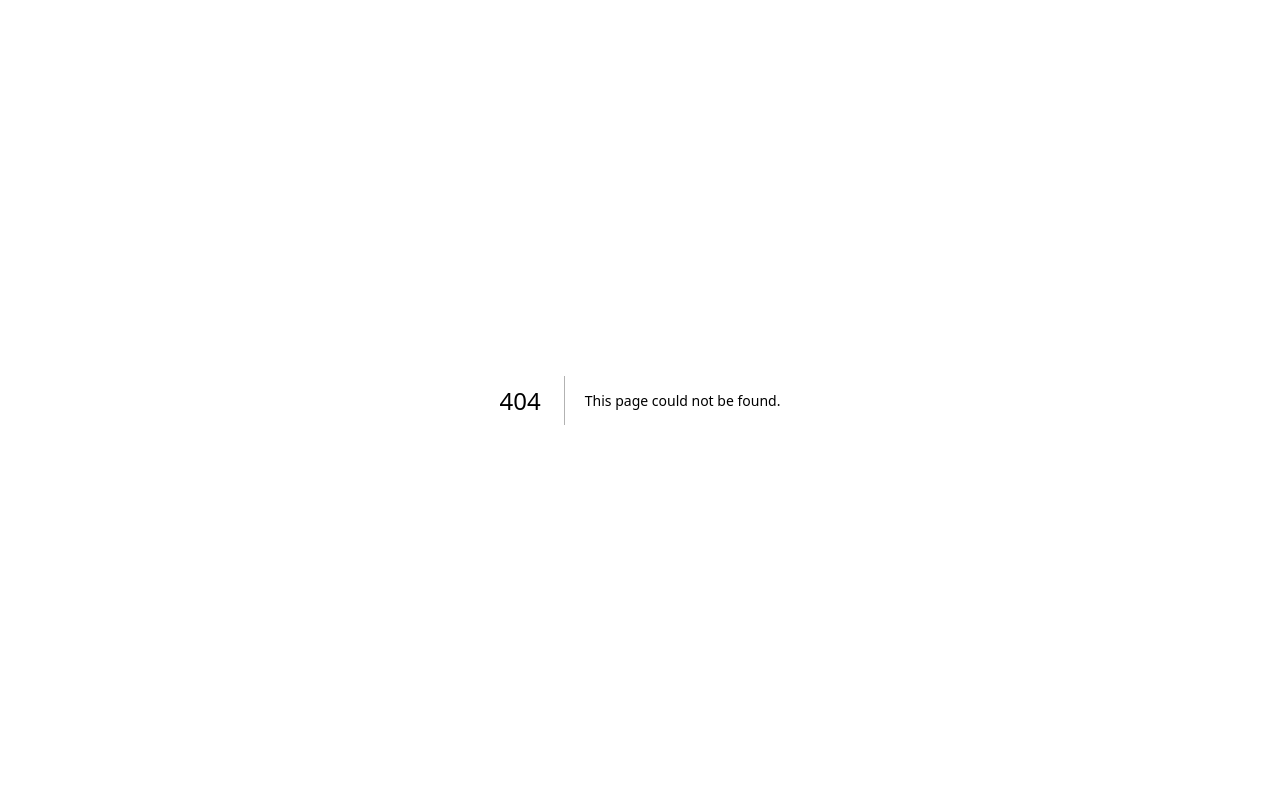
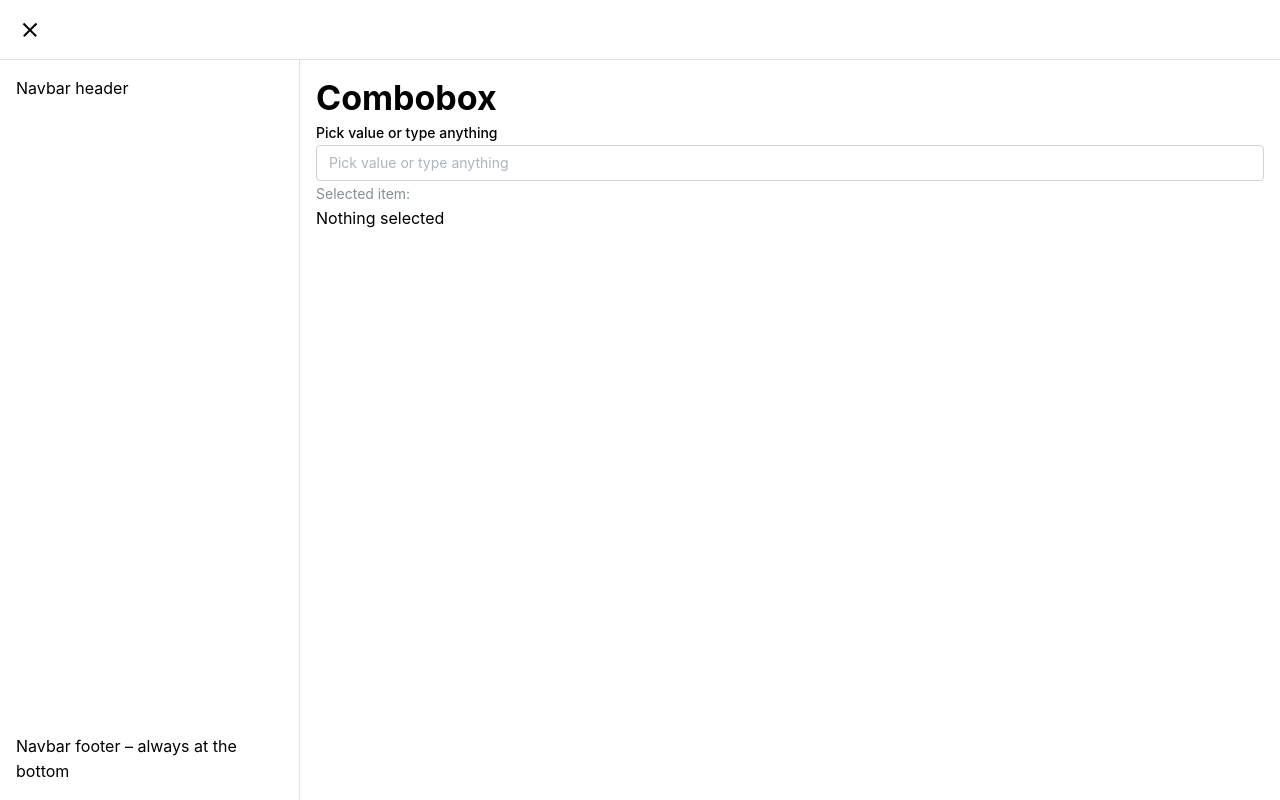
Before and after one commit to OKeattisak/nextapp, a Next.js app: page /manage/dashboard in a window 1280 px wide. Before the commit this address had no page. Built offline with nearby package versions, Linux system fonts and the light colour scheme.

Commit message:
Add Dashboard

```diff
--- a/app/login/page.tsx
+++ b/app/login/page.tsx
@@ -1,5 +1,4 @@
 "use client";
-
 import { upperFirst, useToggle } from '@mantine/hooks';
 import { useForm } from '@mantine/form';
 import {
--- /dev/null
+++ b/app/manage/dashboard/page.tsx
@@ -0,0 +1,100 @@
+"use client";
+
+import { useState } from 'react';
+import { Box, TextInput, Title } from "@mantine/core";
+import { Input, InputBase, Combobox, useCombobox, Text } from '@mantine/core';
+
+const groceries = [
+    '🍎 Apples',
+    '🍌 Bananas',
+    '🥦 Broccoli',
+    '🥕 Carrots',
+    '🍫 Chocolate',
+    '🍇 Grapes',
+    '🍋 Lemon',
+    '🥬 Lettuce',
+    '🍄 Mushrooms',
+    '🍊 Oranges',
+    '🥔 Potatoes',
+    '🍅 Tomatoes',
+    '🥚 Eggs',
+    '🥛 Milk',
+    '🍞 Bread',
+    '🍗 Chicken',
+    '🍔 Hamburger',
+    '🧀 Cheese',
+    '🥩 Steak',
+    '🍟 French Fries',
+    '🍕 Pizza',
+    '🥦 Cauliflower',
+    '🥜 Peanuts',
+    '🍦 Ice Cream',
+    '🍯 Honey',
+    '🥖 Baguette',
+    '🍣 Sushi',
+    '🥝 Kiwi',
+    '🍓 Strawberries',
+];
+
+export default function Dashboard() {
+
+    const combobox = useCombobox({
+        onDropdownClose: () => combobox.resetSelectedOption(),
+    });
+
+    const [value, setValue] = useState('');
+    const shouldFilterOptions = !groceries.some((item) => item === value);
+    const filteredOptions = shouldFilterOptions
+        ? groceries.filter((item) => item.toLowerCase().includes(value.toLowerCase().trim()))
+        : groceries;
+
+    const options = filteredOptions.map((item) => (
+        <Combobox.Option value={item} key={item}>
+            {item}
+        </Combobox.Option>
+    ));
+
+    return (
+        <>
+            <Title order={1}>Combobox</Title>
+            <Combobox
+                store={combobox}
+                onOptionSubmit={(val) => {
+                    setValue(val);
+                    combobox.closeDropdown();
+                }}
+            >
+                <Combobox.Target>
+                    <TextInput
+                        label="Pick value or type anything"
+                        placeholder="Pick value or type anything"
+                        value={value}
+                        onChange={(event) => {
+                            setValue(event.currentTarget.value);
+                            combobox.openDropdown();
+                            combobox.updateSelectedOptionIndex();
+                        }}
+                        onClick={() => combobox.openDropdown()}
+                        onFocus={() => combobox.openDropdown()}
+                        onBlur={() => combobox.closeDropdown()}
+                    />
+                </Combobox.Target>
+                <Combobox.Dropdown>
+                    <Combobox.Options mah={200} style={{ overflowY: 'auto' }}>
+                        {options.length === 0 ? <Combobox.Empty>Nothing found</Combobox.Empty> : options}
+                    </Combobox.Options>
+                </Combobox.Dropdown>
+            </Combobox>
+
+            <Box mb="xs">
+                <Text span size="sm" c="dimmed">
+                    Selected item:{' '}
+                </Text>
+
+                <Text>
+                    {value || 'Nothing selected'}
+                </Text>
+            </Box>
+        </>
+    )
+}
--- /dev/null
+++ b/app/manage/layout.tsx
@@ -0,0 +1,39 @@
+"use client";
+
+import { AppShell, Burger, Group, ScrollArea, Skeleton } from '@mantine/core';
+import { useDisclosure } from '@mantine/hooks';
+export default function Layout({
+    children,
+}: {
+    children: React.ReactNode
+}) {
+
+    const [mobileOpened, { toggle: toggleMobile }] = useDisclosure();
+    const [desktopOpened, { toggle: toggleDesktop }] = useDisclosure(true);
+
+    return (
+        <AppShell
+            header={{ height: 60 }}
+            navbar={{
+                width: 300,
+                breakpoint: 'sm',
+                collapsed: { mobile: !mobileOpened, desktop: !desktopOpened },
+            }}
+            padding="md"
+        >
+            <AppShell.Header>
+                <Group h="100%" px="md">
+                    <Burger opened={mobileOpened} onClick={toggleMobile} hiddenFrom="sm" size="sm" />
+                    <Burger opened={desktopOpened} onClick={toggleDesktop} visibleFrom="sm" size="sm" />
+                </Group>
+            </AppShell.Header>
+            <AppShell.Navbar p="md">
+                <AppShell.Section>Navbar header</AppShell.Section>
+                <AppShell.Section grow my="md" component={ScrollArea}>
+                </AppShell.Section>
+                <AppShell.Section>Navbar footer – always at the bottom</AppShell.Section>
+            </AppShell.Navbar>
+            <AppShell.Main>{children}</AppShell.Main>
+        </AppShell>
+    )
+}
--- a/app/page.tsx
+++ b/app/page.tsx
@@ -6,7 +6,7 @@ export default function Home() {
   return (
     <>
       <Container fluid mt={20}>
-        <Login />
+        {/* <Login /> */}
       </Container>
     </>
   );
```
Also changed, not shown: app/manage/page.tsx (added, +7 -0 lines).
